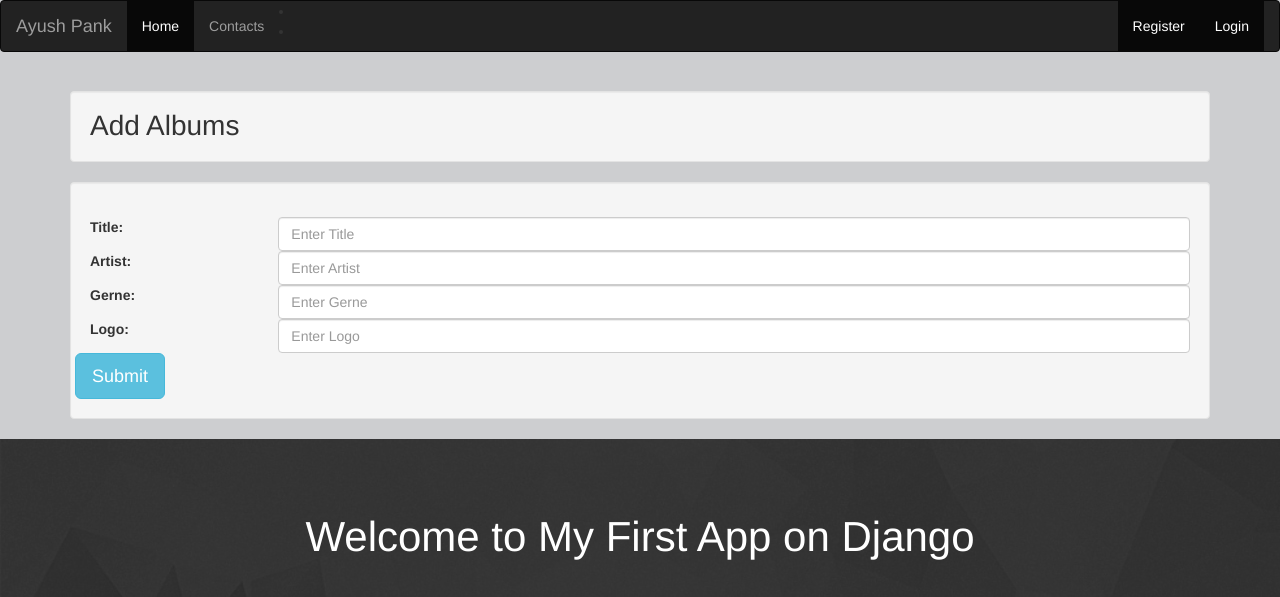
After one commit to ayushpantpp/django_work, a Django app: page /app/add_new_album in a window 1280 px wide. The commit adds this page. Shown: the top 597 px of the page. Run offline with Django 3.2, Linux system fonts and the light colour scheme; some libraries are stand-ins or nearby versions.

Commit message:
Latest Change

```diff
--- /dev/null
+++ b/mysite/myapp/templates/app/add_new_album.html
@@ -0,0 +1,56 @@
+{% extends 'app/base.html' %}
+{% block title %}
+    <title>Add Albums</title>
+{% endblock %}
+
+{% block body %}
+<div class="container">
+  <h1 class="well">Add Albums</h1>
+	<div class="col-lg-12 well">
+	<div class="row">
+				<form method="post" action="{% url 'add_album' %}">
+                    {% csrf_token %}
+                <div class="fieldWrapper">
+                    <div class="form-group">
+                        <label class="control-label col-sm-2" for="album_title">Title:</label>
+                        <div class="col-sm-10">
+                            <input type="text" class="form-control" id="album_title" placeholder="Enter Title" name="album_title">
+                        </div>
+                    </div>
+                    {{ field.errors }}
+            	</div>
+    			<div class="fieldWrapper">
+                    <div class="form-group">
+                        <label class="control-label col-sm-2" for="artist">Artist:</label>
+                        <div class="col-sm-10">
+                            <input type="text" class="form-control" id="album_artist" placeholder="Enter Artist" name="artist">
+                        </div>
+                    </div>
+                    {{ field.errors }}
+            	</div>
+    			<div class="fieldWrapper">
+                    <div class="form-group">
+                        <label class="control-label col-sm-2" for="gerne">Gerne:</label>
+                        <div class="col-sm-10">
+                            <input type="text" class="form-control" id="album_gerne" placeholder="Enter Gerne" name="gerne">
+                        </div>
+                    </div>
+                    {{ field.errors }}
+            	</div>
+    			<div class="fieldWrapper">
+                    <div class="form-group">
+                        <label class="control-label col-sm-2" for="album_logo">Logo:</label>
+                        <div class="col-sm-10">
+                            <input type="text" class="form-control" id="album_album_logo" placeholder="Enter Logo" name="album_logo">
+                        </div>
+                    </div>
+                    {{ field.errors }}
+            	</div>
+    				<button type="submit" class="btn btn-lg btn-info">Submit</button>
+				</form>
+				</div>
+	</div>
+
+</div>
+
+{% endblock %}
--- a/mysite/myapp/templates/app/base.html
+++ b/mysite/myapp/templates/app/base.html
@@ -38,10 +38,26 @@
 <div class="collapse navbar-collapse" id="myNavbar">
     <ul class="nav navbar-nav" >
       <li class="active"><a href="/app/index">Home</a></li>
-      <li><a href="/app/login">Login</a></li>
-      <li><a href="/app/register">Register</a></li>
       <li><a href="/app/contact_us">Contacts</a></li>
     </ul>
+    {% if user.is_authenticated %}
+        <ul class="nav navbar-nav navbar-right">
+          <li class="active" ><a href="/app/logout">Logout</a></li>
+        </ul>
+        <ul class="nav navbar-nav navbar-right">
+          <li style="color:white;align:center">Welcome {{ user.username }}</li>
+        </ul>
+        {% else %}
+        <ul class="nav navbar-nav navbar-right">
+          <li class="active"><a href="/app/login">Login</a></li>
+        </ul>
+        <ul class="nav navbar-nav navbar-right">
+          <li class="active"><a href="/app/register">Register</a></li>
+        </ul>
+        <li ></li>
+        <li></li>
+        {% endif %}
+
   </div>
 </div>
 </nav>
--- a/mysite/myapp/urls.py
+++ b/mysite/myapp/urls.py
@@ -12,6 +12,10 @@ urlpatterns = [
     #url(r'^login$', views.login),
     url(r'^register$', views.register),
     url(r'^contact_us$', views.contact_us),
+    url(r'^add_new_album$', views.add_new_album),
+    url(r'^add_new_song/(?P<album_pk>[0-9]+)$', views.add_new_song),
+    url(r'^add_album$', views.add_album, name="add_album"),
+    url(r'^add_song$', views.add_song, name="add_song"),
     url(r'^(?P<album_id>[0-9]+)$', views.detail, name="details"),
     url(r'^(?P<album_id>[0-9]+)/favorite/$', views.favorite, name="favorite")
 ]
--- a/mysite/myapp/views.py
+++ b/mysite/myapp/views.py
@@ -1,36 +1,49 @@
 from django.shortcuts import render
 from django.http import Http404
+from django.http import HttpResponseRedirect
+from django.contrib.auth.decorators import login_required
+from .models import Album
+from .models import song
+from django.db.models import Count
 
-from .models import Album
+from django import forms
+
+from django.shortcuts import redirect
+
 from django.shortcuts import render, get_object_or_404
-
-# Create your views here.
 
 
 def login(request):
-    return render(request, 'app/login.html')
+    if request.user.is_authenticated():
+        return HttpResponseRedirect('index')
+    else:
+        return HttpResponseRedirect('login')
 
 
+@login_required(login_url='login')
 def register(request):
     return render(request, 'app/register.html')
 
 
+@login_required(login_url='login')
 def contact_us(request):
-    return render(request, 'app/contact_us.html')
+        return render(request, 'app/contact_us.html')
 
 
+@login_required(login_url='login')
 def index(request):
-
     all_albums = Album.objects.all()
     context = {'all_albums': all_albums, }
     return render(request, 'app/index.html',context)
 
 
+@login_required(login_url='login')
 def detail(request, album_id):
     album = get_object_or_404(Album, pk=album_id)
-    return render(request, 'app/detail.html', {'album': album,})
+    return render(request, 'app/detail.html', {'album': album, })
 
 
+@login_required(login_url='login')
 def favorite(request, album_id):
     #import ipdb; ipdb.set_trace()
     album = get_object_or_404(Album, pk=album_id)
@@ -45,3 +58,31 @@ def favorite(request, album_id):
         selected_song.is_favorite = True
         selected_song.save()
         return render(request, 'app/detail.html', {'album': album, })
+
+
+def add_new_album(request):
+    return render(request, 'app/add_new_album.html')
+
+
+def add_album(request):
+    album = Album()
+    album.album_title = request.POST['album_title']
+    album.artist = request.POST['artist']
+    album.gerne = request.POST['gerne']
+    album.album_logo = request.POST['album_logo']
+    album.save()
+    return HttpResponseRedirect('index')
+
+
+def add_new_song(request, album_pk):
+    album = get_object_or_404(Album, pk=album_pk)
+    return render(request, 'app/add_new_song.html', {'album': album, })
+
+
+def add_song(request):
+    song_set_data = song()
+    song_set_data.album_id = request.POST['album']
+    song_set_data.song_title = request.POST['song_title']
+    song_set_data.file_type = request.POST['file_type']
+    song_set_data.save()
+    return HttpResponseRedirect('index')
--- a/mysite/mysite/settings.py
+++ b/mysite/mysite/settings.py
@@ -120,3 +120,4 @@ USE_TZ = True
 
 STATIC_URL = '/static/'
 LOGIN_REDIRECT_URL = '/app/index'
+LOGOUT_REDIRECT_URL = '/app/login'
```
Also changed, not shown: mysite/myapp/templates/app/add_new_song.html (added, +40 -0 lines), mysite/myapp/templates/app/detail.html (+1 -6 lines), mysite/myapp/templates/app/index.html (+17 -13 lines), mysite/db.sqlite3, 3 other files.
